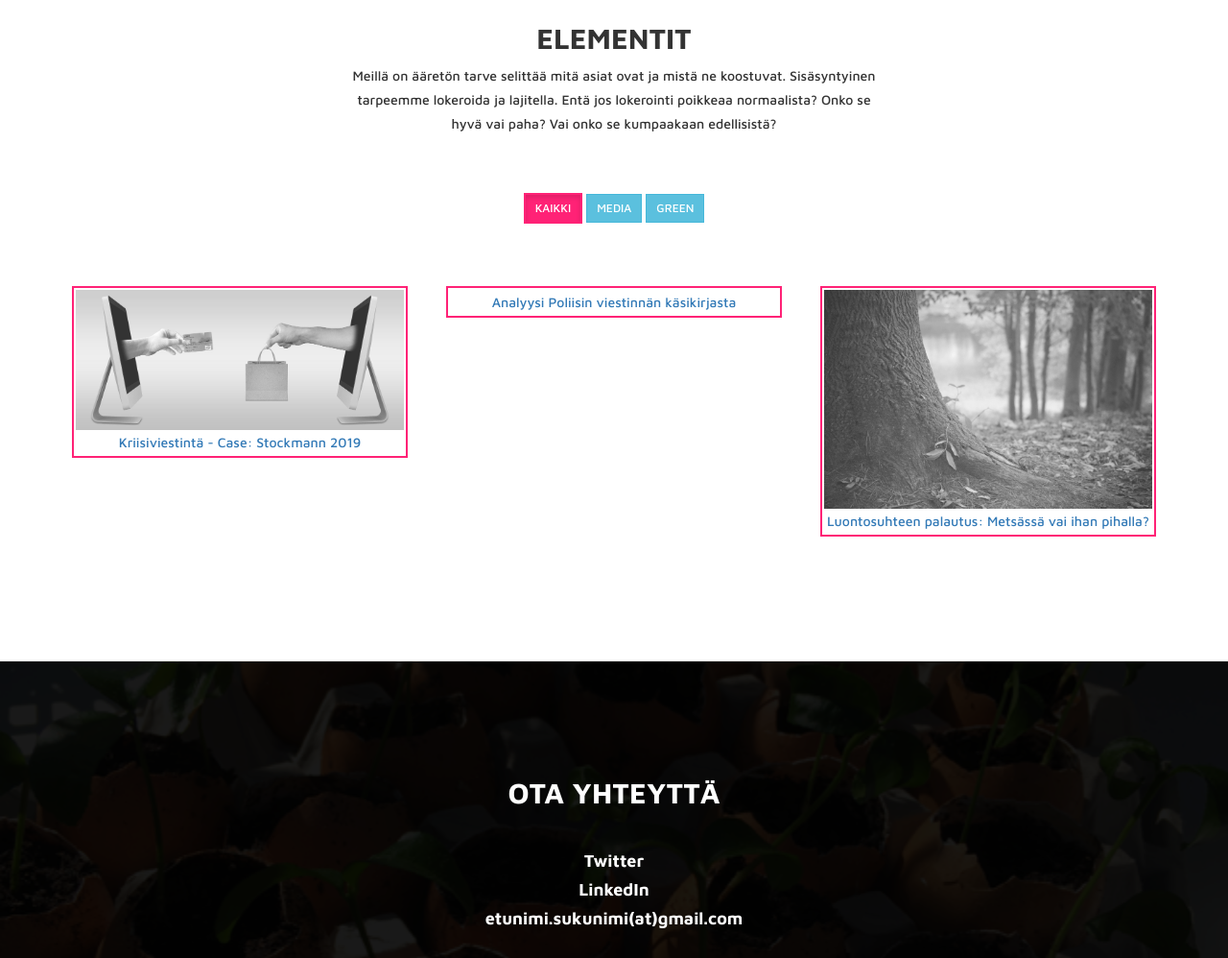
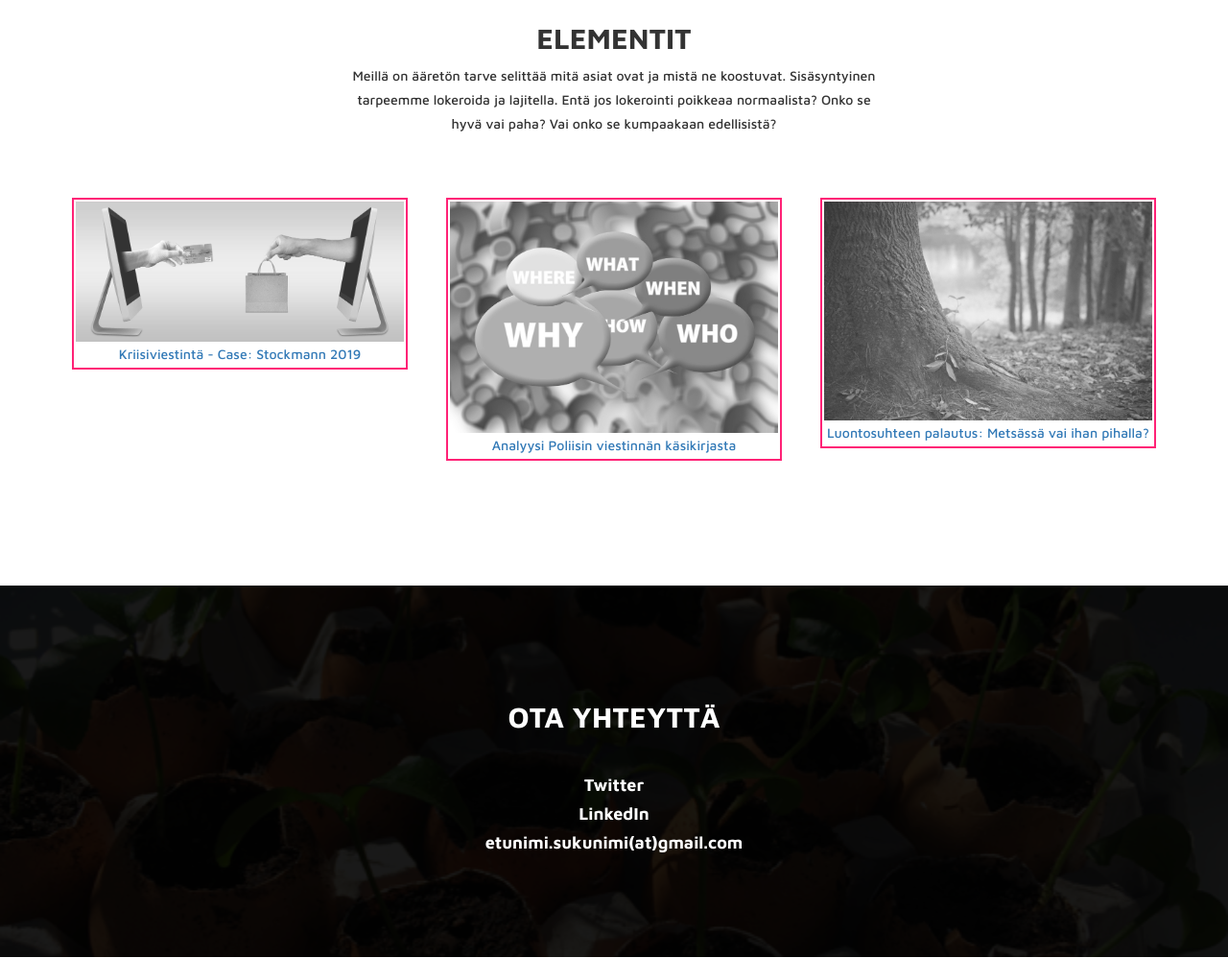
Before and after one commit to piitulainen/hannele, a plain HTML site: page index.html in a window 1280 px wide. Shown: the part 797-1795 px from the top of the page at 96% size. Drawn offline with Linux system fonts and the light colour scheme.

Commit message:
indeksitiedoston typot

```diff
--- a/index.html
+++ b/index.html
@@ -80,7 +80,7 @@
                 </div>
             </div>
 
-            <div class="row text-center">
+   <!--         <div class="row text-center">
                 <div class="col-md-12 pad-bottom" data-scroll-reveal="enter from the bottom after 0.4s">
                     <div class="caegories">
                         <a href="#" data-filter="*" class="active btn btn-info btn-sm">KAIKKI</a>
@@ -89,7 +89,7 @@
                     </div>
 
                 </div>
-            </div>
+            </div> -->
 
 
             <div class="row text-center" id="portfolio-div" >
@@ -109,7 +109,7 @@
                     <div class="work-wrapper">
                         <a class="fancybox-media" title="ADD" href="poliisi_osa1.html">
 
-                            <img src="assets/img/portfolio/police.pjpg" class="img-responsive " alt="" />Analyysi Poliisin viestinnän käsikirjasta
+                            <img src="assets/img/portfolio/police.jpg" class="img-responsive " alt="" />Analyysi Poliisin viestinnän käsikirjasta
                         </a>
 
                     </div>
```
